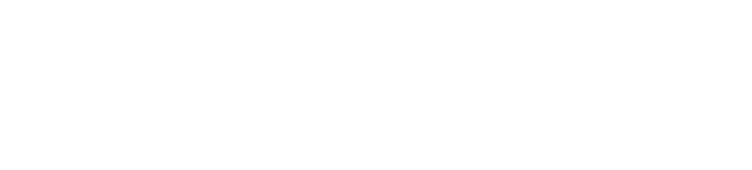
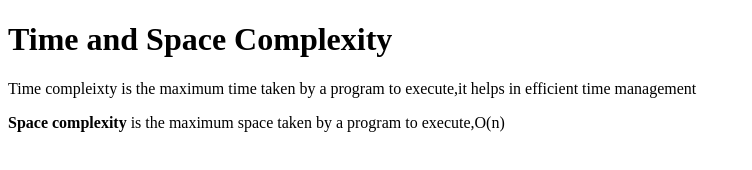
Before and after one commit to acciojob/time-and-space-complexity-Shyamsundheraaj5, a website: page main.html in a window 1280 px wide. Shown: the whole page, without its empty margins (0-752 px from the left). Drawn offline with Linux system fonts and the light colour scheme.

Commit message:
created a submission

```diff
--- a/main.html
+++ b/main.html
@@ -8,9 +8,9 @@
 
 <body>
 	<!-- the entire body must be written by student -->
-    <script type="text/javascript" src="./script.js">
-</script>
-
+	<h1>Time and Space Complexity</h1>
+	<p>Time compleixty is the maximum time taken by a program to execute,it helps in efficient time management</p>
+	<p><b>Space complexity</b> is the maximum space taken by a program to execute,O(n)</p>
 </body>
 
 </html>
```
